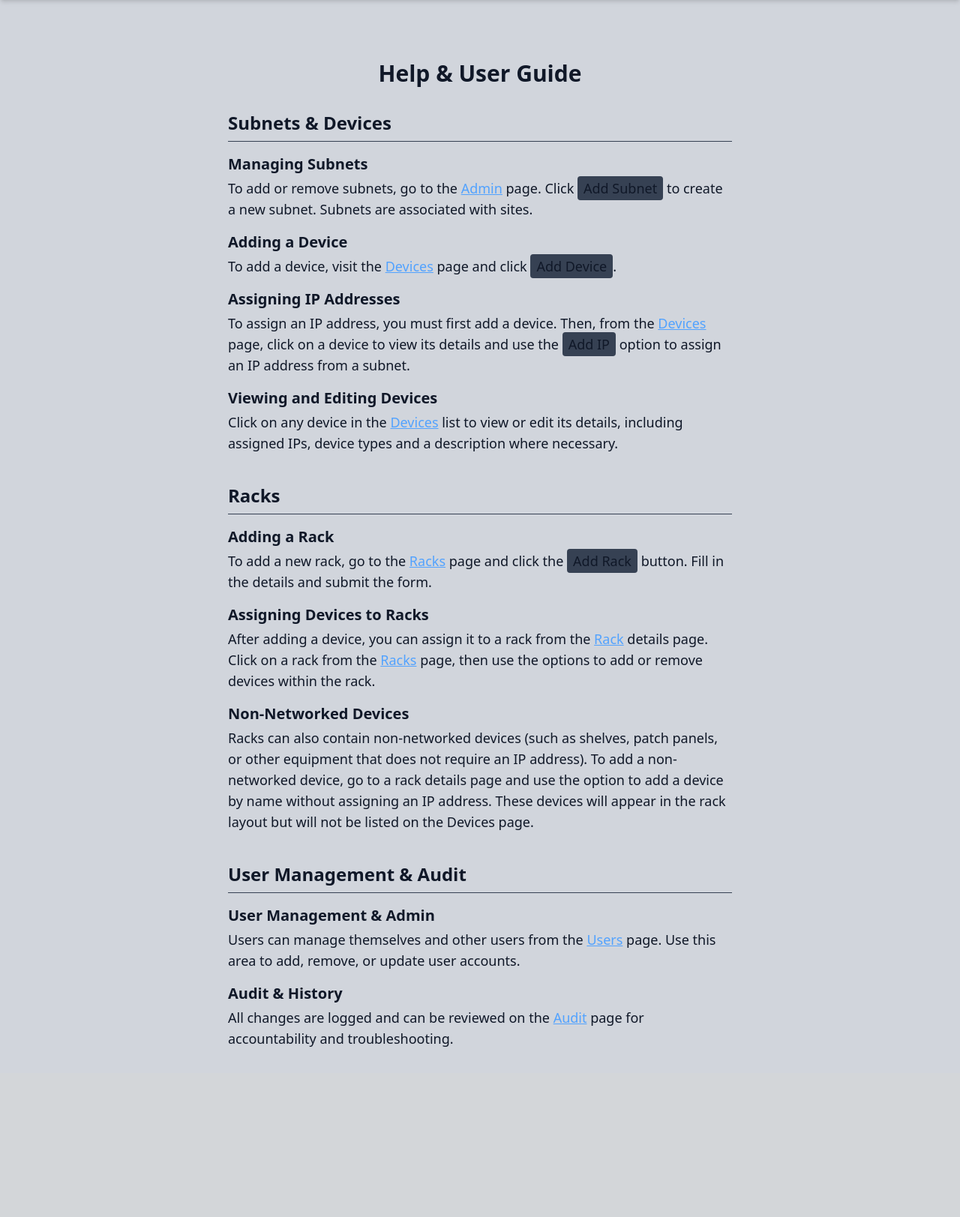
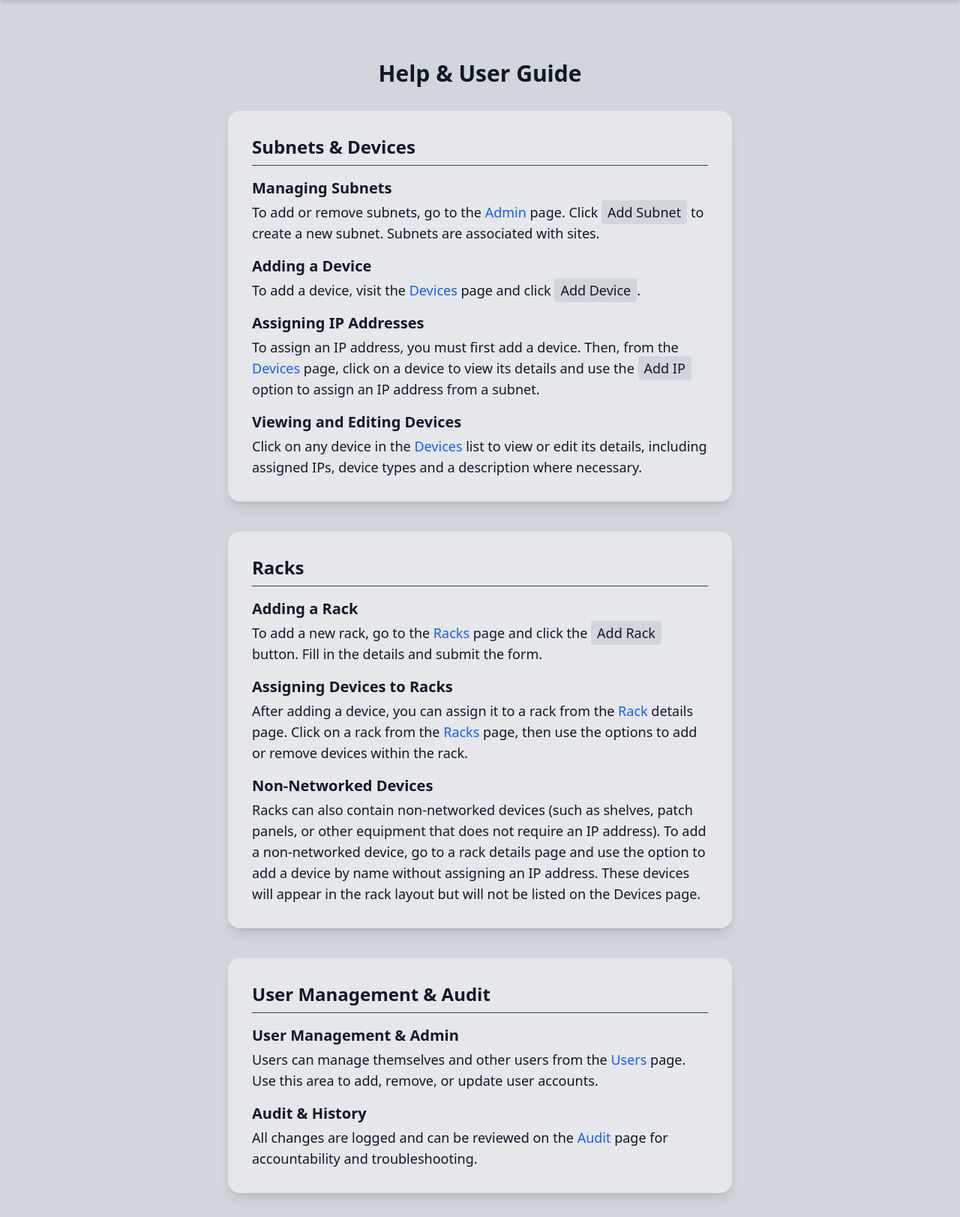
Before and after one commit to JDB-NET/ipam, a Flask app: page /help in a window 1280 px wide. Shown: the part 56-1679 px from the top of the page at 75% size. Before the commit the page ends 1452 px from the top, so only its background shows below. Run offline with Flask 3, Linux system fonts and the light colour scheme; the visitor is signed in with stand-in values (Sample User, id 1); data that the repository does not hold is empty; style sheets or scripts are compiled from the project's sources.

Commit message:
style: Light theme finished

```diff
--- a/templates/add_rack.html
+++ b/templates/add_rack.html
@@ -12,7 +12,10 @@
     {% include 'header.html' %}
     <div class="flex-1 flex items-center justify-center mx-4">
         <div class="container py-8 max-w-md pt-20">
-            <h1 class="text-3xl font-bold mb-8 text-center">Add Rack</h1>
+            <div class="flex items-center mb-6 relative">
+                <a href="/racks" class="absolute left-0 bg-gradient-to-r from-gray-200 to-gray-200 dark:from-gray-500 dark:to-gray-700 flex items-center justify-center rounded-full w-11 h-11"><i class="fas fa-arrow-left"></i></a>
+                <h1 class="text-3xl font-bold text-center w-full">Add Rack</h1>
+            </div>
             <form action="/rack/add" method="POST" class="space-y-6 bg-gray-200 dark:bg-gray-800 rounded-lg shadow-md p-6">
                 <div>
                     <label for="name" class="block font-medium mb-1">Rack Name</label>
--- a/templates/help.html
+++ b/templates/help.html
@@ -13,57 +13,57 @@
         <div class="container py-8 max-w-2xl pt-20">
             <h1 class="text-3xl font-bold mb-8 text-center">Help & User Guide</h1>
             <div class="space-y-10 text-lg">
-                <section>
+                <div class="bg-gray-200 dark:bg-gray-800 rounded-2xl shadow-lg p-8">
                     <h2 class="text-2xl font-semibold mb-4 border-b border-gray-700 pb-2">Subnets & Devices</h2>
                     <div class="space-y-4">
                         <div>
                             <h3 class="text-xl font-semibold mb-1">Managing Subnets</h3>
-                            <p>To add or remove subnets, go to the <a href="/admin" class="text-blue-400 underline">Admin</a> page. Click <span class="bg-gray-700 px-2 py-1 rounded">Add Subnet</span> to create a new subnet. Subnets are associated with sites.</p>
+                            <p>To add or remove subnets, go to the <a href="/admin" class="text-blue-600 dark:text-blue-400 hover:underline">Admin</a> page. Click <span class="bg-gray-300 dark:bg-gray-700 px-2 py-1 rounded">Add Subnet</span> to create a new subnet. Subnets are associated with sites.</p>
                         </div>
                         <div>
                             <h3 class="text-xl font-semibold mb-1">Adding a Device</h3>
-                            <p>To add a device, visit the <a href="/devices" class="text-blue-400 underline">Devices</a> page and click <span class="bg-gray-700 px-2 py-1 rounded">Add Device</span>.</p>
+                            <p>To add a device, visit the <a href="/devices" class="text-blue-600 dark:text-blue-400 hover:underline">Devices</a> page and click <span class="bg-gray-300 dark:bg-gray-700 px-2 py-1 rounded">Add Device</span>.</p>
                         </div>
                         <div>
                             <h3 class="text-xl font-semibold mb-1">Assigning IP Addresses</h3>
-                            <p>To assign an IP address, you must first add a device. Then, from the <a href="/devices" class="text-blue-400 underline">Devices</a> page, click on a device to view its details and use the <span class="bg-gray-700 px-2 py-1 rounded">Add IP</span> option to assign an IP address from a subnet.</p>
+                            <p>To assign an IP address, you must first add a device. Then, from the <a href="/devices" class="text-blue-600 dark:text-blue-400 hover:underline">Devices</a> page, click on a device to view its details and use the <span class="bg-gray-300 dark:bg-gray-700 px-2 py-1 rounded">Add IP</span> option to assign an IP address from a subnet.</p>
                         </div>
                         <div>
                             <h3 class="text-xl font-semibold mb-1">Viewing and Editing Devices</h3>
-                            <p>Click on any device in the <a href="/devices" class="text-blue-400 underline">Devices</a> list to view or edit its details, including assigned IPs, device types and a description where necessary.</p>
+                            <p>Click on any device in the <a href="/devices" class="text-blue-600 dark:text-blue-400 hover:underline">Devices</a> list to view or edit its details, including assigned IPs, device types and a description where necessary.</p>
                         </div>
                     </div>
-                </section>
-                <section>
+                </div>
+                <div class="bg-gray-200 dark:bg-gray-800 rounded-2xl shadow-lg p-8">
                     <h2 class="text-2xl font-semibold mb-4 border-b border-gray-700 pb-2">Racks</h2>
                     <div class="space-y-4">
                         <div>
                             <h3 class="text-xl font-semibold mb-1">Adding a Rack</h3>
-                            <p>To add a new rack, go to the <a href="/racks" class="text-blue-400 underline">Racks</a> page and click the <span class="bg-gray-700 px-2 py-1 rounded">Add Rack</span> button. Fill in the details and submit the form.</p>
+                            <p>To add a new rack, go to the <a href="/racks" class="text-blue-600 dark:text-blue-400 hover:underline">Racks</a> page and click the <span class="bg-gray-300 dark:bg-gray-700 px-2 py-1 rounded">Add Rack</span> button. Fill in the details and submit the form.</p>
                         </div>
                         <div>
                             <h3 class="text-xl font-semibold mb-1">Assigning Devices to Racks</h3>
-                            <p>After adding a device, you can assign it to a rack from the <a href="/racks" class="text-blue-400 underline">Rack</a> details page. Click on a rack from the <a href="/racks" class="text-blue-400 underline">Racks</a> page, then use the options to add or remove devices within the rack.</p>
+                            <p>After adding a device, you can assign it to a rack from the <a href="/racks" class="text-blue-600 dark:text-blue-400 hover:underline">Rack</a> details page. Click on a rack from the <a href="/racks" class="text-blue-600 dark:text-blue-400 hover:underline">Racks</a> page, then use the options to add or remove devices within the rack.</p>
                         </div>
                         <div>
                             <h3 class="text-xl font-semibold mb-1">Non-Networked Devices</h3>
                             <p>Racks can also contain non-networked devices (such as shelves, patch panels, or other equipment that does not require an IP address). To add a non-networked device, go to a rack details page and use the option to add a device by name without assigning an IP address. These devices will appear in the rack layout but will not be listed on the Devices page.</p>
                         </div>
                     </div>
-                </section>
-                <section>
+                </div>
+                <div class="bg-gray-200 dark:bg-gray-800 rounded-2xl shadow-lg p-8">
                     <h2 class="text-2xl font-semibold mb-4 border-b border-gray-700 pb-2">User Management & Audit</h2>
                     <div class="space-y-4">
                         <div>
                             <h3 class="text-xl font-semibold mb-1">User Management & Admin</h3>
-                            <p>Users can manage themselves and other users from the <a href="/users" class="text-blue-400 underline">Users</a> page. Use this area to add, remove, or update user accounts.</p>
+                            <p>Users can manage themselves and other users from the <a href="/users" class="text-blue-600 dark:text-blue-400 hover:underline">Users</a> page. Use this area to add, remove, or update user accounts.</p>
                         </div>
                         <div>
                             <h3 class="text-xl font-semibold mb-1">Audit & History</h3>
-                            <p>All changes are logged and can be reviewed on the <a href="/audit" class="text-blue-400 underline">Audit</a> page for accountability and troubleshooting.</p>
+                            <p>All changes are logged and can be reviewed on the <a href="/audit" class="text-blue-600 dark:text-blue-400 hover:underline">Audit</a> page for accountability and troubleshooting.</p>
                         </div>
                     </div>
-                </section>
+                </div>
             </div>
         </div>
     </div>
--- a/templates/login.html
+++ b/templates/login.html
@@ -11,16 +11,18 @@
     {% include 'header.html' %}
     <div class="flex-1 flex items-center justify-center mx-4">
         <div class="container py-8 max-w-md pt-20">
+            <div class="bg-gray-200 dark:bg-gray-800 rounded-2xl shadow-lg p-8">
                 <h1 class="text-3xl font-bold mb-6 text-center">JDB-NET IPAM</h1>
                 <form action="/login" method="POST" class="flex flex-col space-y-4">
                     <input type="email" name="email" placeholder="Email Address" class="p-3 rounded-lg bg-gray-200 dark:bg-gray-800 border border-gray-600" required>
                     <input type="password" name="password" placeholder="Password" class="p-3 rounded-lg bg-gray-200 dark:bg-gray-800 border border-gray-600" required>
-                <button type="submit" class="bg-gradient-to-r from-gray-200 to-gray-200 dark:from-gray-500 dark:to-gray-700 px-4 py-2 rounded-lg">Login</button>
+                    <button type="submit" class="bg-gradient-to-r from-gray-300 to-gray-300 dark:from-gray-500 dark:to-gray-700 px-4 py-2 rounded-lg">Login</button>
                 </form>
                 {% if error %}
                 <p class="text-red-500 text-center mt-4">{{ error }}</p>
                 {% endif %}
             </div>
         </div>
+    </div>
 </body>
 </html>
```
Also changed, not shown: templates/admin.html (+10 -8 lines), templates/audit.html (+9 -9 lines), templates/devices_by_type.html (+6 -3 lines), templates/users.html (+9 -9 lines). Lines whose indentation alone changed are shown as unchanged.
